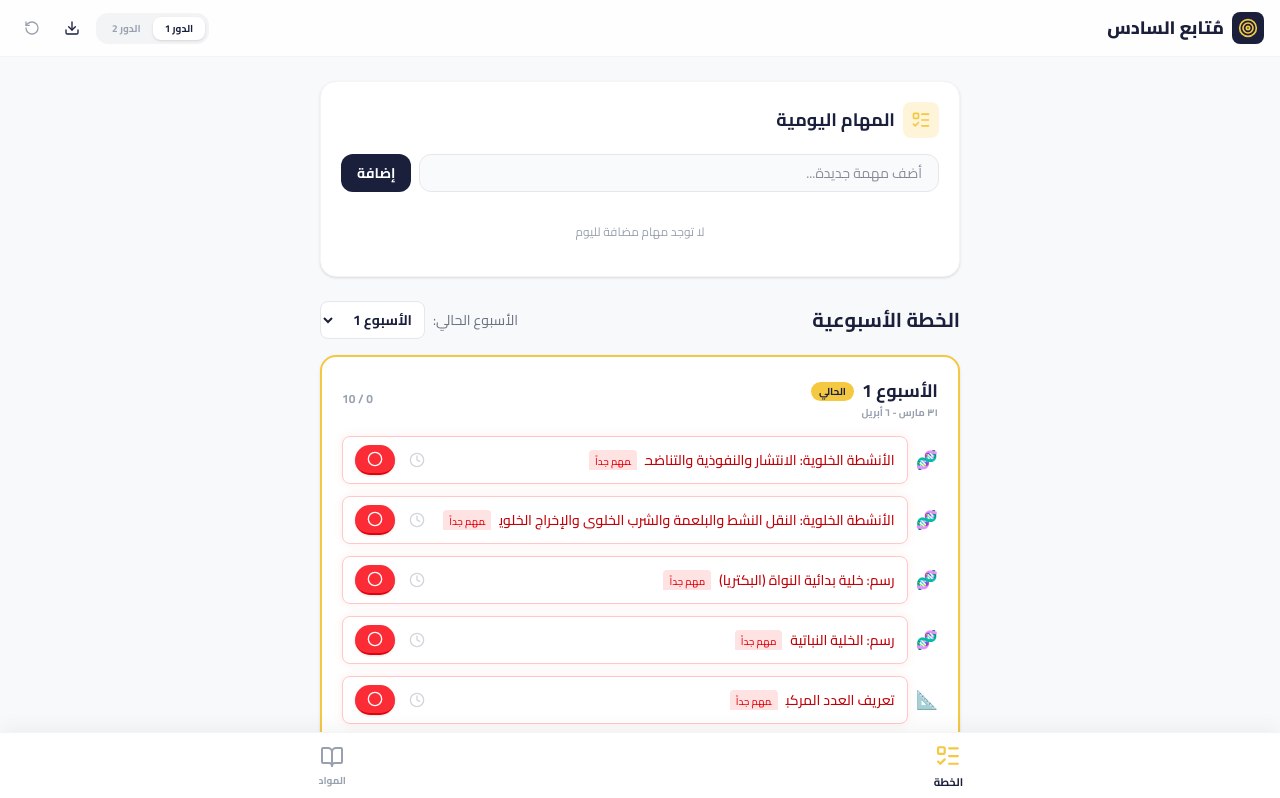
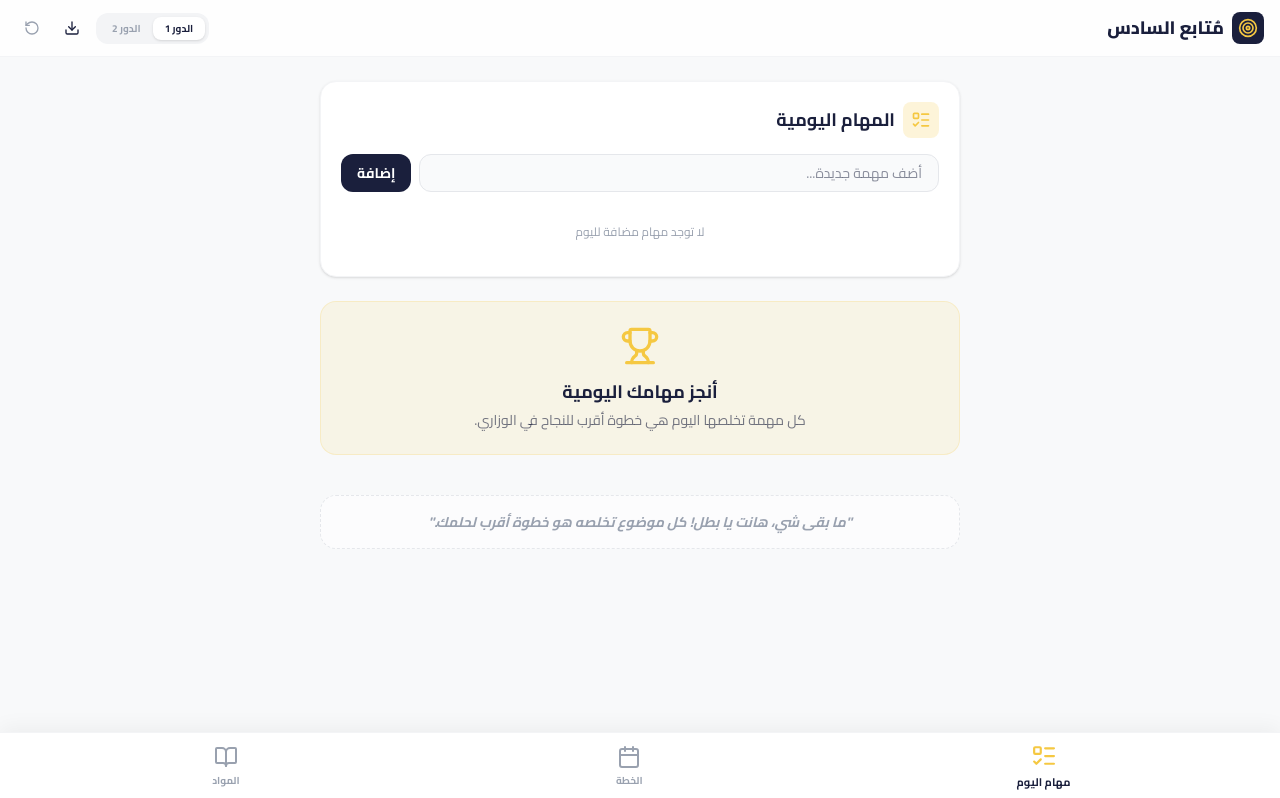
Before and after one commit to khalafmd2004-dot/mutabiekh, a React (Vite) app: page / in a window 1280 px wide. Shown: the top 798 px of the page. Built offline with nearby package versions, Linux system fonts and the light colour scheme.

Commit message:
feat: Add daily tasks tab to app navigation
Introduces a new "daily" tab to the main navigation, allowing users to access and manage their daily tasks. This enhances the application's utility by providing a dedicated space for day-to-day study planning.

```diff
--- a/src/App.tsx
+++ b/src/App.tsx
@@ -27,7 +27,7 @@ import { TopicStatus, Subject, Topic, DailyTask } from './types';
 
 export default function App() {
   const [activeRound, setActiveRound] = useState<1 | 2>(1);
-  const [activeTab, setActiveTab] = useState<'subjects' | 'weekly'>('weekly');
+  const [activeTab, setActiveTab] = useState<'subjects' | 'weekly' | 'daily'>('daily');
   const [currentWeek, setCurrentWeek] = useState(1);
   const [dailyTasks, setDailyTasks] = useState<DailyTask[]>(() => {
     const saved = localStorage.getItem('daily_tasks');
@@ -387,90 +387,7 @@ export default function App() {
       </AnimatePresence>
 
       <div className="max-w-2xl mx-auto px-4 mt-6">
-        {activeTab === 'subjects' ? (
-          <>
-            {/* Subjects List */}
-            <div className="space-y-4 mb-10">
-              <div className="flex items-center justify-between mb-2">
-                <h2 className="text-xl font-bold text-navy">المواد الدراسية</h2>
-                <span className="text-xs font-bold text-gray-400">الدور {activeRound === 1 ? 'الأول' : 'الثاني'}</span>
-              </div>
-              {currentSubjects.map((subject) => (
-                <div key={subject.id} className="bg-white rounded-xl shadow-sm border border-gray-100 overflow-hidden">
-                  <button
-                    onClick={() => toggleSubject(subject.id)}
-                    className="w-full p-4 flex items-center justify-between hover:bg-gray-50 transition-colors"
-                  >
-                    <div className="flex items-center gap-3">
-                      <span className="text-2xl">{subject.emoji}</span>
-                      <div className="text-right">
-                        <h3 className="font-bold text-navy text-lg">{subject.name}</h3>
-                        <div className="flex items-center gap-2 mt-1">
-                          <div className="w-32 h-2 bg-gray-100 rounded-full overflow-hidden">
-                            <div
-                              className="h-full bg-gold transition-all duration-500"
-                              style={{ width: `${getSubjectProgress(subject)}%` }}
-                            />
-                          </div>
-                          <span className="text-xs font-bold text-gray-500">{getSubjectProgress(subject)}%</span>
-                        </div>
-                      </div>
-                    </div>
-                    {expandedSubjects[subject.id] ? <ChevronUp className="text-gray-400" /> : <ChevronDown className="text-gray-400" />}
-                  </button>
-
-                  <AnimatePresence>
-                    {expandedSubjects[subject.id] && (
-                      <motion.div
-                        initial={{ height: 0, opacity: 0 }}
-                        animate={{ height: 'auto', opacity: 1 }}
-                        exit={{ height: 0, opacity: 0 }}
-                        className="border-t border-gray-50 bg-gray-50/30"
-                      >
-                        <div className="p-4 space-y-6">
-                          {subject.chapters.map((chapter) => (
-                            <div key={chapter.id}>
-                              <h4 className="text-sm font-bold text-gray-400 mb-3 pr-2 border-r-2 border-gold/30">
-                                {chapter.name}
-                              </h4>
-                              <div className="space-y-2">
-                                {chapter.topics.map((topic) => (
-                                  <TopicItem
-                                    key={topic.id}
-                                    topic={topic}
-                                    status={progress[topic.id] || 'not_started'}
-                                    onToggle={() => cycleStatus(topic.id)}
-                                    onFocus={() => startFocus(topic.id)}
-                                    note={notes[topic.id] || ''}
-                                    onNoteChange={(val) => updateNote(topic.id, val)}
-                                  />
-                                ))}
-                              </div>
-                            </div>
-                          ))}
-                        </div>
-                      </motion.div>
-                    )}
-                  </AnimatePresence>
-                </div>
-              ))}
-            </div>
-
-            {/* Study Plan */}
-            <div className="bg-navy text-white p-6 rounded-2xl shadow-xl relative overflow-hidden mb-10">
-              <div className="absolute top-0 right-0 p-4 opacity-10">
-                <Sparkles className="w-12 h-12" />
-              </div>
-              <h3 className="text-gold font-bold text-xl mb-4 flex items-center gap-2">
-                <Clock className="w-5 h-5" />
-                الخطة الدراسية المقترحة
-              </h3>
-              <div className="text-gray-200 text-sm leading-relaxed whitespace-pre-line">
-                {activeRound === 1 ? STUDY_PLANS.round1 : STUDY_PLANS.round2}
-              </div>
-            </div>
-          </>
-        ) : (
+        {activeTab === 'daily' && (
           <div className="space-y-6 mb-10">
             {/* Daily Tasks Section */}
             <div className="bg-white rounded-2xl p-5 shadow-sm border border-gray-100">
@@ -537,6 +454,85 @@ export default function App() {
               </div>
             </div>
 
+            {/* Motivational Card for Daily Tab */}
+            <div className="bg-gold/10 border border-gold/20 rounded-2xl p-6 text-center">
+              <Trophy className="w-10 h-10 text-gold mx-auto mb-3" />
+              <h3 className="text-navy font-bold text-lg mb-1">أنجز مهامك اليومية</h3>
+              <p className="text-navy/60 text-sm">كل مهمة تخلصها اليوم هي خطوة أقرب للنجاح في الوزاري.</p>
+            </div>
+          </div>
+        )}
+
+        {activeTab === 'subjects' && (
+          <div className="space-y-4 mb-10">
+            <div className="flex items-center justify-between mb-2">
+              <h2 className="text-xl font-bold text-navy">المواد الدراسية</h2>
+              <span className="text-xs font-bold text-gray-400">الدور {activeRound === 1 ? 'الأول' : 'الثاني'}</span>
+            </div>
+            {currentSubjects.map((subject) => (
+              <div key={subject.id} className="bg-white rounded-xl shadow-sm border border-gray-100 overflow-hidden">
+                <button
+                  onClick={() => toggleSubject(subject.id)}
+                  className="w-full p-4 flex items-center justify-between hover:bg-gray-50 transition-colors"
+                >
+                  <div className="flex items-center gap-3">
+                    <span className="text-2xl">{subject.emoji}</span>
+                    <div className="text-right">
+                      <h3 className="font-bold text-navy text-lg">{subject.name}</h3>
+                      <div className="flex items-center gap-2 mt-1">
+                        <div className="w-32 h-2 bg-gray-100 rounded-full overflow-hidden">
+                          <div
+                            className="h-full bg-gold transition-all duration-500"
+                            style={{ width: `${getSubjectProgress(subject)}%` }}
+                          />
+                        </div>
+                        <span className="text-xs font-bold text-gray-500">{getSubjectProgress(subject)}%</span>
+                      </div>
+                    </div>
+                  </div>
+                  {expandedSubjects[subject.id] ? <ChevronUp className="text-gray-400" /> : <ChevronDown className="text-gray-400" />}
+                </button>
+
+                <AnimatePresence>
+                  {expandedSubjects[subject.id] && (
+                    <motion.div
+                      initial={{ height: 0, opacity: 0 }}
+                      animate={{ height: 'auto', opacity: 1 }}
+                      exit={{ height: 0, opacity: 0 }}
+                      className="border-t border-gray-50 bg-gray-50/30"
+                    >
+                      <div className="p-4 space-y-6">
+                        {subject.chapters.map((chapter) => (
+                          <div key={chapter.id}>
+                            <h4 className="text-sm font-bold text-gray-400 mb-3 pr-2 border-r-2 border-gold/30">
+                              {chapter.name}
+                            </h4>
+                            <div className="space-y-2">
+                              {chapter.topics.map((topic) => (
+                                <TopicItem
+                                  key={topic.id}
+                                  topic={topic}
+                                  status={progress[topic.id] || 'not_started'}
+                                  onToggle={() => cycleStatus(topic.id)}
+                                  onFocus={() => startFocus(topic.id)}
+                                  note={notes[topic.id] || ''}
+                                  onNoteChange={(val) => updateNote(topic.id, val)}
+                                />
+                              ))}
+                            </div>
+                          </div>
+                        ))}
+                      </div>
+                    </motion.div>
+                  )}
+                </AnimatePresence>
+              </div>
+            ))}
+          </div>
+        )}
+
+        {activeTab === 'weekly' && (
+          <div className="space-y-6 mb-10">
             <div className="flex items-center justify-between mb-4">
               <h2 className="text-xl font-bold text-navy">الخطة الأسبوعية</h2>
               <div className="flex items-center gap-2">
@@ -608,11 +604,9 @@ export default function App() {
                 </div>
               </div>
             ))}
-          </div>
-        )}
 
             {/* Study Plan */}
-        <div className="bg-navy text-white p-6 rounded-2xl shadow-xl relative overflow-hidden">
+            <div className="bg-navy text-white p-6 rounded-2xl shadow-xl relative overflow-hidden mt-8">
               <div className="absolute top-0 right-0 p-4 opacity-10">
                 <Sparkles className="w-12 h-12" />
               </div>
@@ -624,6 +618,8 @@ export default function App() {
                 {activeRound === 1 ? STUDY_PLANS.round1 : STUDY_PLANS.round2}
               </div>
             </div>
+          </div>
+        )}
       </div>
 
       {/* Focus Mode Overlay */}
@@ -709,12 +705,22 @@ export default function App() {
       {/* Bottom Navigation */}
       <div className="fixed bottom-0 left-0 right-0 bg-white border-t border-gray-100 flex justify-around items-center py-3 px-6 z-[150] shadow-[0_-4px_20px_rgba(0,0,0,0.05)]">
         <button
+          onClick={() => setActiveTab('daily')}
+          className={`flex flex-col items-center gap-1 transition-all ${
+            activeTab === 'daily' ? 'text-navy scale-110' : 'text-gray-400'
+          }`}
+        >
+          <ListTodo className={`w-6 h-6 ${activeTab === 'daily' ? 'text-gold' : ''}`} />
+          <span className="text-[10px] font-bold">مهام اليوم</span>
+        </button>
+
+        <button
           onClick={() => setActiveTab('weekly')}
           className={`flex flex-col items-center gap-1 transition-all ${
             activeTab === 'weekly' ? 'text-navy scale-110' : 'text-gray-400'
           }`}
         >
-          <ListTodo className={`w-6 h-6 ${activeTab === 'weekly' ? 'text-gold' : ''}`} />
+          <Calendar className={`w-6 h-6 ${activeTab === 'weekly' ? 'text-gold' : ''}`} />
           <span className="text-[10px] font-bold">الخطة</span>
         </button>
 
```
Lines whose indentation alone changed are shown as unchanged.
